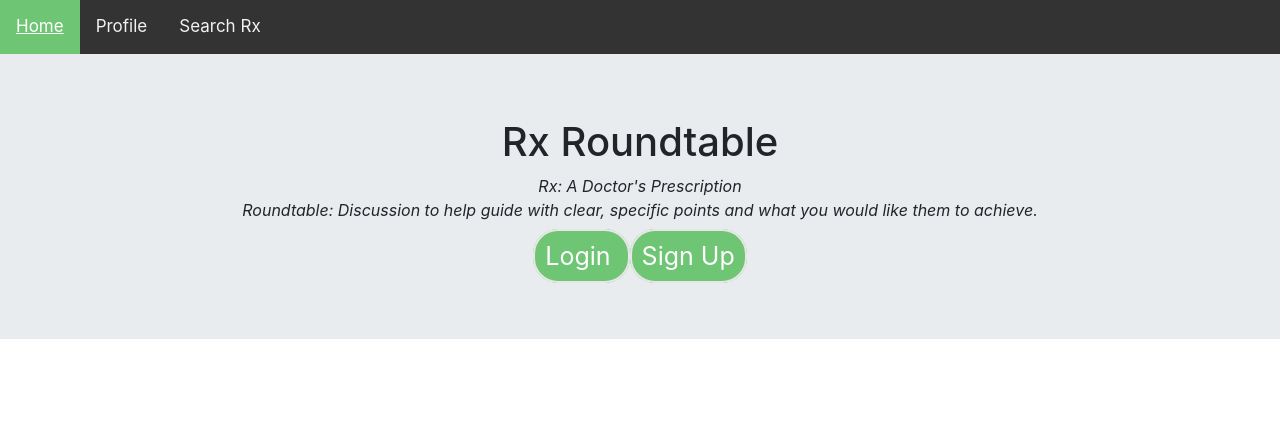
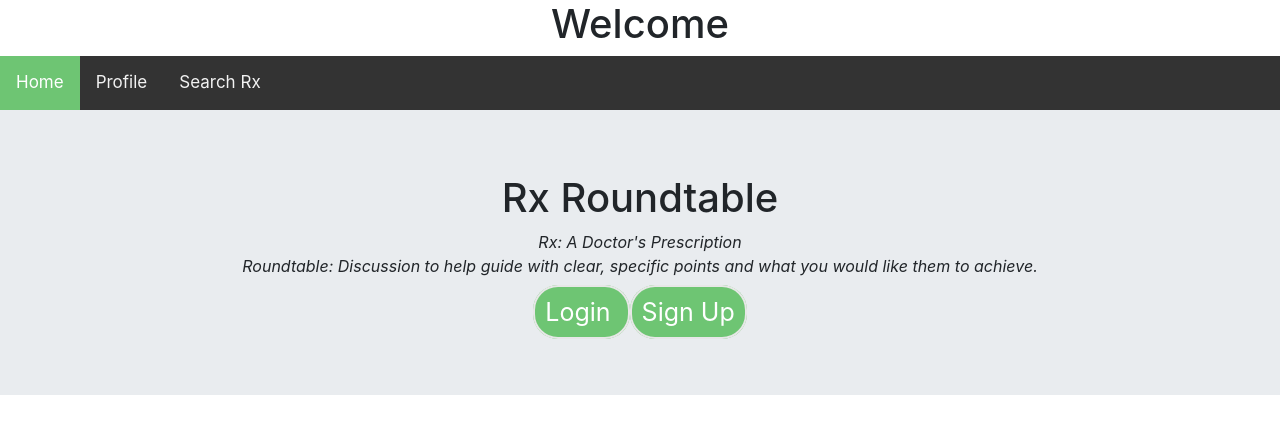
Before and after one commit to candacecodes/rx-roundtable-client, a React (Create React App) app: page / in a window 1280 px wide. Shown: the top 434 px of the page. Built offline with nearby package versions, Linux system fonts and the light colour scheme.

Commit message:
working login

```diff
--- a/src/App.js
+++ b/src/App.js
@@ -4,6 +4,7 @@ import "./App.css";
 import Login from "./components/home/Login";
 import Navbar from "./components/Navbar";
 import Home from "./components/home/Home";
+import Welcome from "./components/home/Welcome";
 import "bootstrap/dist/css/bootstrap.min.css";
 import Comment from "./components/AddCommentForm";
 import RxSingle from "./components/RxSingle";
@@ -16,6 +17,8 @@ class App extends Component {
 		user: "",
 		token: "",
 	};
+
+	handleHome = () => <Welcome username={this.state.user.username} />;
 
 	renderForm = (routerProps) => {
 		console.log(routerProps);
@@ -53,9 +56,8 @@ class App extends Component {
 			.then((res) => res.json())
 			.then((data) => {
 				console.log(data);
-				this.setState({ user: data.user, token: data.token }, () => {
+				this.setState({ user: data, token: data.token }, () => {
 					console.log(this.state);
-					this.props.history.push("/home");
 				});
 			});
 	};
@@ -72,7 +74,7 @@ class App extends Component {
 				<Login />
 			</header> */}
 					<main id="page-wrap">
-						<Route exact path="/" component={Home} />
+						<Route exact path="/" component={this.handleHome} />
 						<Route exact path="/home" component={Home} />
 						<Route exact path="/login" component={this.renderForm} />
 						<Route path="/signup" exact component={this.renderForm} />
--- /dev/null
+++ b/src/components/home/Welcome.js
@@ -0,0 +1,13 @@
+import React from "react";
+import Home from "./Home";
+
+const Welcome = (props) => {
+	console.log(props);
+	return (
+		<div className="item">
+			<h1> Welcome {props.username} </h1>
+			<Home />{" "}
+		</div>
+	);
+};
+export default Welcome;
```
